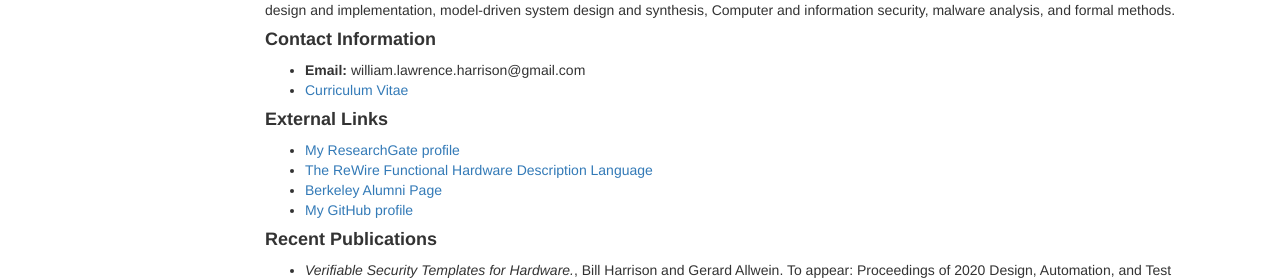
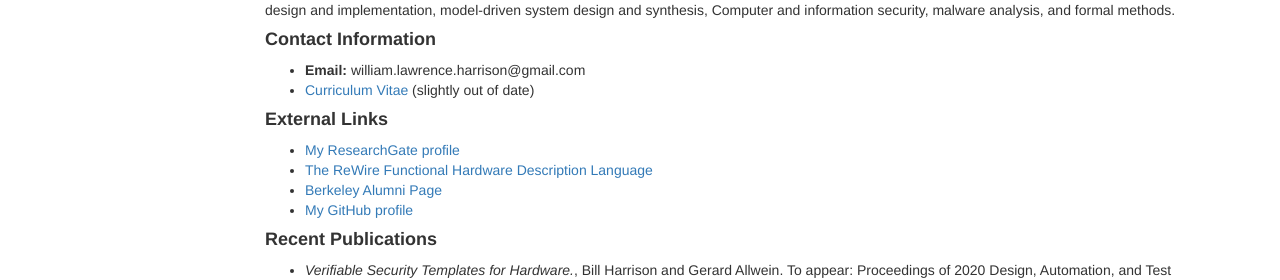
Before and after one commit to harrisonwl/harrisonwl.github.io, a Jekyll site: the page built from index.md, in a window 1280 px wide. Shown: the part 320-600 px from the top of the page. Built offline with Jekyll 4.4.1, drawn with Linux system fonts in a browser that asks for light colours.

Commit message:
slight update

```diff
--- a/index.md
+++ b/index.md
@@ -38,7 +38,7 @@ Language-based methods in computer security, all aspects of programming language
 
 #### __Contact Information__
 * __Email:__ william.lawrence.harrison@gmail.com
-* <a href = "https://harrisonwl.github.io/assets/cv/harrison-cv-2019.pdf">Curriculum Vitae</a>
+* <a href = "https://harrisonwl.github.io/assets/cv/harrison-cv-2019.pdf">Curriculum Vitae</a> (slightly out of date)
 
 #### __External Links__
 * <a href="https://www.researchgate.net/profile/William_Harrison6">My ResearchGate profile</a>
```
